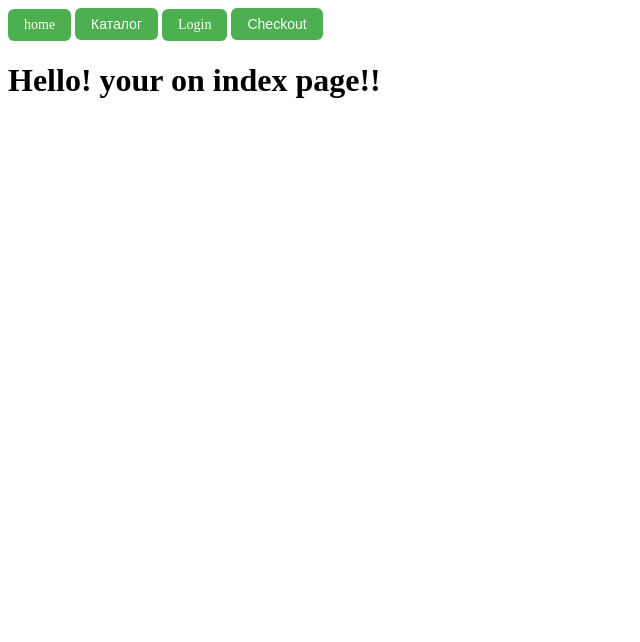
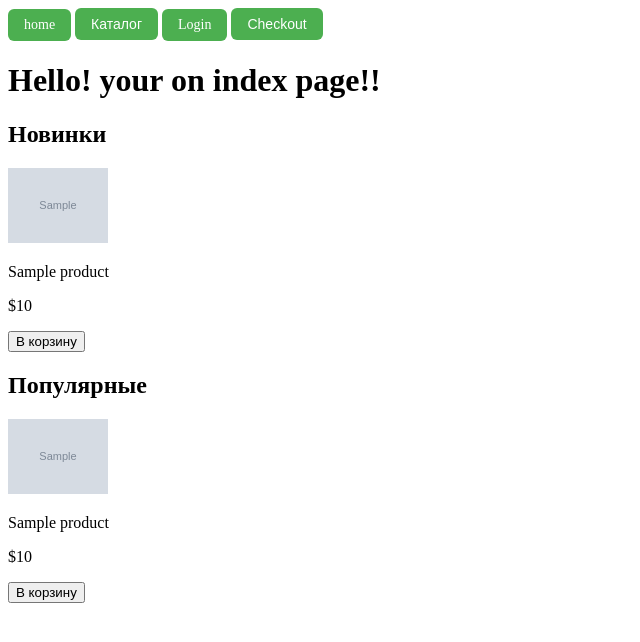
Before and after one commit to arsyhiy/literal, a Django app: page /index/ in a window 1280 px wide. Shown: the top 642 px of the page, without its empty margins (0-640 px from the left). Run offline with Django 5.2, Linux system fonts and the light colour scheme; tables that the repository leaves empty hold one stand-in row (values such as "Sample post"); grey boxes marked "Sample" are stand-in pictures.

Commit message:
adding new books and most saled ones

```diff
--- a/backend/app/models.py
+++ b/backend/app/models.py
@@ -1,5 +1,5 @@
 import uuid
-
+from django.utils import timezone
 from django.db import models
 
 
@@ -48,6 +48,8 @@ class Product(models.Model):
     manufacturer = models.ForeignKey(
         Publisher, on_delete=models.CASCADE, related_name="product"
     )
+    created_at = models.DateTimeField(default=timezone.now)
+    sold_count = models.IntegerField(default=0)
 
     def __str__(self):
         return self.name
--- a/backend/app/views.py
+++ b/backend/app/views.py
@@ -8,9 +8,17 @@ import json
 from .models import Book, BoardGame, Product, Author, Publisher
 
 
-# index
-def index(request):  # пока такой пустой не знаю что даже делать.
-    return render(request, "app/index.html")
+def index(request):
+    new_books = Book.objects.all().order_by("-created_at")[:8]
+
+    popular_books = Book.objects.all().order_by("-sold_count")[:8]
+
+    context = {
+        "new_books": new_books,
+        "popular_books": popular_books,
+    }
+
+    return render(request, "app/index.html", context)
 
 
 # author
@@ -74,6 +82,7 @@ class BookDetailView(generic.DetailView):
     model = Book
 
 
+# NOTE: переделать на более безопасный вариант.
 @csrf_exempt
 def checkout(request):
     if request.method == "POST":
--- a/backend/templates/app/index.html
+++ b/backend/templates/app/index.html
@@ -4,4 +4,32 @@
 {% block content%}
 <h1>Hello! your on index page!!</h1>
 
+<h2>Новинки</h2>
+<div class="books">
+  {% for book in new_books %}
+    <div class="book">
+      <img src="{{ book.image.url }}" width="100">
+      <p>{{ book.name }}</p>
+      <p>${{ book.price }}</p>
+      <button onclick="addToCart('{{ book.id }}', '{{ book.name }}', '{{ book.price }}')">
+        В корзину
+      </button>
+    </div>
+  {% endfor %}
+</div>
+
+<h2>Популярные</h2>
+<div class="books">
+  {% for book in popular_books %}
+    <div class="book">
+      <img src="{{ book.image.url }}" width="100">
+      <p>{{ book.name }}</p>
+      <p>${{ book.price }}</p>
+      <button onclick="addToCart('{{ book.id }}', '{{ book.name }}', '{{ book.price }}')">
+        В корзину
+      </button>
+    </div>
+  {% endfor %}
+</div>
+
 {% endblock %}
```
Also changed, not shown: backend/app/urls.py (+1 -6 lines), todo.md (added, +3 -0 lines), backend/templates/app/cart.html (added).
